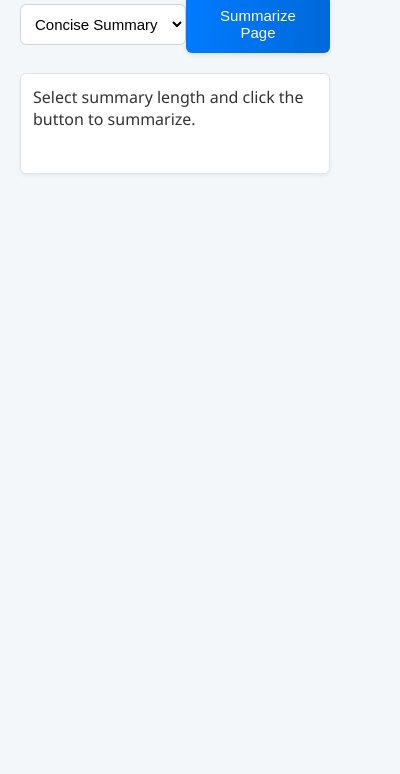
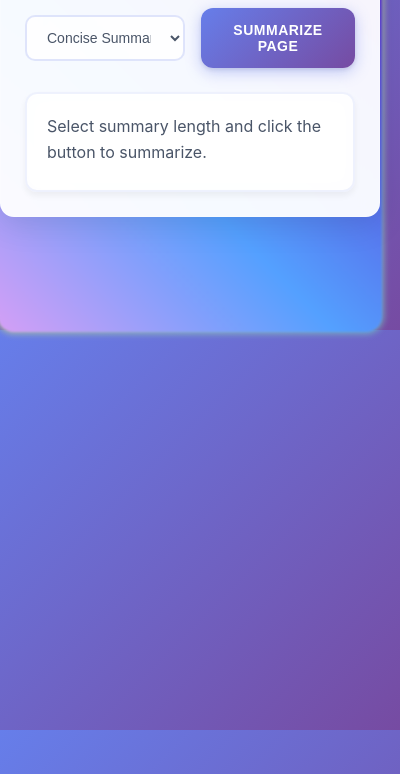
Before and after one commit to Saradhii/quick-read, a browser extension: page popup.html in a window 400 px wide. Shown: the part 70-844 px from the top of the page. Drawn offline with Linux system fonts and the light colour scheme.

Commit message:
Update popup.html

```diff
--- a/popup.html
+++ b/popup.html
@@ -3,127 +3,310 @@
 <head>
   <title>Quick Read Extension</title>
   <style>
-    body {
-      font-family: 'Segoe UI', Tahoma, Geneva, Verdana, sans-serif;
-      width: 350px;
-      padding: 0; /* Remove padding to allow border animation on edge */
-      background-color: #f4f7f9;
-      color: #333;
-      margin: 0;
-      position: relative; /* For pseudo-element positioning if needed */
-      overflow: hidden; /* Important if pseudo-elements go outside */
+    * {
+      box-sizing: border-box;
     }
 
-    /* Animated Border Effect */
+    body {
+      font-family: 'Inter', -apple-system, BlinkMacSystemFont, 'Segoe UI', Roboto, sans-serif;
+      width: 380px;
+      padding: 0;
+      margin: 0;
+      position: relative;
+      overflow: hidden;
+      background: linear-gradient(135deg, #667eea 0%, #764ba2 100%);
+      min-height: 400px;
+    }
+
+    /* Magical Beaming Border Animation */
     body::before {
       content: '';
       position: absolute;
-      top: 0; left: 0;
-      width: 100%; height: 100%;
-      z-index: -1; /* Place it behind the content */
-      animation: animatedBorderBeam 8s linear infinite;
-      background-image: linear-gradient(120deg, #84fab0, #8fd3f4, #a18cd1, #fbc2eb, #84fab0); /* Example gradient */
-      background-size: 300% 300%; /* Make gradient larger than element to allow smooth animation */
-      pointer-events: none; /* Make sure it doesn't interfere with clicks */
+      top: -2px;
+      left: -2px;
+      right: -2px;
+      bottom: -2px;
+      z-index: -1;
+      background: linear-gradient(
+        45deg,
+        #ff6b6b, #4ecdc4, #45b7d1, #96ceb4, #feca57, #ff9ff3, #54a0ff, #5f27cd
+      );
+      background-size: 400% 400%;
+      animation: magicalBeam 4s ease-in-out infinite;
+      border-radius: 16px;
+      filter: blur(1px);
     }
 
-    @keyframes animatedBorderBeam {
-      0% { background-position: 0% 50%; }
-      50% { background-position: 100% 50%; }
-      100% { background-position: 0% 50%; }
+    /* Secondary glow effect */
+    body::after {
+      content: '';
+      position: absolute;
+      top: -4px;
+      left: -4px;
+      right: -4px;
+      bottom: -4px;
+      z-index: -2;
+      background: linear-gradient(
+        -45deg,
+        #ff6b6b, #4ecdc4, #45b7d1, #96ceb4, #feca57, #ff9ff3, #54a0ff, #5f27cd
+      );
+      background-size: 400% 400%;
+      animation: magicalBeam 4s ease-in-out infinite reverse;
+      border-radius: 18px;
+      filter: blur(3px);
+      opacity: 0.7;
     }
 
-    /* Container for actual content, to sit above the animated border */
-    .content-wrapper {
-        padding: 20px; /* Original body padding */
-        background-color: #f4f7f9; /* Match body background to cover the ::before element's center */
-        position: relative; /* Ensure it's above the ::before */
-        z-index: 1;
-        height: 100%; /* Ensure it covers the ::before */
-        box-sizing: border-box;
+    @keyframes magicalBeam {
+      0%, 100% {
+        background-position: 0% 50%;
+      }
+      25% {
+        background-position: 100% 0%;
+      }
+      50% {
+        background-position: 100% 100%;
+      }
+      75% {
+        background-position: 0% 100%;
+      }
     }
 
+    /* Content wrapper with glassmorphism effect */
+    .content-wrapper {
+      padding: 24px;
+      background: rgba(255, 255, 255, 0.95);
+      backdrop-filter: blur(20px);
+      border-radius: 14px;
+      position: relative;
+      z-index: 1;
+      height: 100%;
+      box-shadow:
+        0 8px 32px rgba(0, 0, 0, 0.1),
+        inset 0 1px 0 rgba(255, 255, 255, 0.8);
+      border: 1px solid rgba(255, 255, 255, 0.2);
+    }
 
     h3 {
-      color: #0056b3;
+      background: linear-gradient(135deg, #667eea 0%, #764ba2 100%);
+      -webkit-background-clip: text;
+      -webkit-text-fill-color: transparent;
+      background-clip: text;
       text-align: center;
-      margin-top: 0;
-      margin-bottom: 20px; /* Increased margin */
+      margin: 0 0 24px 0;
+      font-size: 24px;
+      font-weight: 700;
+      letter-spacing: -0.5px;
     }
+
     #controls {
       display: flex;
       justify-content: space-between;
       align-items: center;
-      margin-bottom: 20px; /* Increased margin */
+      margin-bottom: 24px;
+      gap: 16px;
     }
+
+    /* Modern gradient button with hover effects */
     button#summarizeButton {
-      /* Gradient Button */
-      background-image: linear-gradient(to right, #007bff 0%, #0056b3 100%);
-      background-size: 200% auto; /* For potential hover animation */
+      background: linear-gradient(135deg, #667eea 0%, #764ba2 50%, #667eea 100%);
+      background-size: 200% 200%;
       color: white;
       border: none;
-      padding: 12px 18px; /* Slightly larger padding */
-      border-radius: 6px; /* Slightly more rounded */
+      padding: 14px 20px;
+      border-radius: 12px;
       cursor: pointer;
-      font-size: 15px; /* Slightly larger font */
-      transition: background-position 0.3s ease-in-out, box-shadow 0.2s ease;
-      box-shadow: 0 2px 5px rgba(0,0,0,0.1);
+      font-size: 14px;
+      font-weight: 600;
+      transition: all 0.3s cubic-bezier(0.4, 0, 0.2, 1);
+      box-shadow:
+        0 4px 15px rgba(102, 126, 234, 0.4),
+        0 2px 4px rgba(0, 0, 0, 0.1);
+      position: relative;
+      overflow: hidden;
+      text-transform: uppercase;
+      letter-spacing: 0.5px;
     }
+
+    /* Button shine effect */
+    button#summarizeButton::before {
+      content: '';
+      position: absolute;
+      top: 0;
+      left: -100%;
+      width: 100%;
+      height: 100%;
+      background: linear-gradient(
+        90deg,
+        transparent,
+        rgba(255, 255, 255, 0.3),
+        transparent
+      );
+      transition: left 0.5s;
+    }
+
     button#summarizeButton:hover {
-      background-position: right center; /* Change gradient direction on hover */
-      box-shadow: 0 4px 8px rgba(0,0,0,0.15);
+      background-position: right center;
+      transform: translateY(-2px);
+      box-shadow:
+        0 8px 25px rgba(102, 126, 234, 0.6),
+        0 4px 8px rgba(0, 0, 0, 0.15);
     }
+
+    button#summarizeButton:hover::before {
+      left: 100%;
+    }
+
+    button#summarizeButton:active {
+      transform: translateY(0);
+    }
+
     button#summarizeButton:disabled {
-      background-image: none; /* Remove gradient when disabled */
-      background-color: #cccccc;
+      background: linear-gradient(135deg, #e2e8f0 0%, #cbd5e0 100%);
       cursor: not-allowed;
-      box-shadow: none;
+      transform: none;
+      box-shadow: 0 2px 4px rgba(0, 0, 0, 0.1);
+      color: #a0aec0;
     }
+
+    button#summarizeButton:disabled::before {
+      display: none;
+    }
+
+    /* Modern select dropdown */
     select#summaryLength {
-      padding: 10px; /* Increased padding */
-      border-radius: 6px;
-      border: 1px solid #ced4da;
-      font-size: 15px;
-      background-color: white;
+      padding: 12px 16px;
+      border-radius: 10px;
+      border: 2px solid rgba(102, 126, 234, 0.2);
+      font-size: 14px;
+      background: rgba(255, 255, 255, 0.8);
+      backdrop-filter: blur(10px);
+      color: #4a5568;
+      font-weight: 500;
+      cursor: pointer;
+      transition: all 0.3s ease;
+      outline: none;
+      min-width: 160px;
     }
+
+    select#summaryLength:focus {
+      border-color: #667eea;
+      box-shadow: 0 0 0 3px rgba(102, 126, 234, 0.1);
+    }
+
+    select#summaryLength:hover {
+      border-color: rgba(102, 126, 234, 0.4);
+    }
+
+    /* Animated loader with gradient */
     #loader {
       display: none;
-      padding: 15px;
+      padding: 20px;
       text-align: center;
       font-style: italic;
-      color: #555;
-      background-color: #e9ecef;
-      border-radius: 5px;
+      color: #667eea;
+      background: linear-gradient(135deg, rgba(102, 126, 234, 0.1) 0%, rgba(118, 75, 162, 0.1) 100%);
+      border-radius: 12px;
       margin-bottom: 20px;
+      border: 1px solid rgba(102, 126, 234, 0.2);
+      position: relative;
+      overflow: hidden;
     }
+
+    /* Loader animation */
+    #loader::before {
+      content: '';
+      position: absolute;
+      top: 0;
+      left: -100%;
+      width: 100%;
+      height: 100%;
+      background: linear-gradient(
+        90deg,
+        transparent,
+        rgba(102, 126, 234, 0.2),
+        transparent
+      );
+      animation: loaderShine 2s infinite;
+    }
+
+    @keyframes loaderShine {
+      0% { left: -100%; }
+      100% { left: 100%; }
+    }
+
+    /* Modern summary container */
     #summary {
-      margin-top: 10px;
-      border: 1px solid #dee2e6;
-      padding: 12px; /* Increased padding */
-      min-height: 75px;
-      background-color: #ffffff;
-      border-radius: 6px;
-      box-shadow: 0 2px 4px rgba(0,0,0,0.05);
+      margin-top: 16px;
+      border: 2px solid rgba(102, 126, 234, 0.1);
+      padding: 20px;
+      min-height: 100px;
+      background: rgba(255, 255, 255, 0.7);
+      backdrop-filter: blur(10px);
+      border-radius: 12px;
+      box-shadow:
+        0 4px 6px rgba(0, 0, 0, 0.05),
+        inset 0 1px 0 rgba(255, 255, 255, 0.8);
+      transition: all 0.3s ease;
     }
+
+    #summary:hover {
+      border-color: rgba(102, 126, 234, 0.2);
+      box-shadow:
+        0 8px 15px rgba(0, 0, 0, 0.1),
+        inset 0 1px 0 rgba(255, 255, 255, 0.8);
+    }
+
+    #summary p {
+      margin: 0 0 12px 0;
+      line-height: 1.6;
+      color: #4a5568;
+    }
+
     #summary p:first-child {
-        margin-top: 0;
+      margin-top: 0;
     }
+
+    #summary p:last-child {
+      margin-bottom: 0;
+    }
+
     #summary ul {
       padding-left: 20px;
-      margin-top: 0;
+      margin: 0;
+    }
+
+    #summary li {
+      margin-bottom: 12px;
+      line-height: 1.6;
+      color: #4a5568;
+    }
+
+    #summary li:last-child {
       margin-bottom: 0;
     }
-    #summary li {
-      margin-bottom: 10px; /* Increased space */
-      line-height: 1.5; /* Improved readability */
+
+    /* Subtle animations for content */
+    .content-wrapper > * {
+      animation: fadeInUp 0.6s ease-out forwards;
+      opacity: 0;
+      transform: translateY(20px);
     }
-    #summary li:last-child {
-      margin-bottom: 0;
+
+    .content-wrapper > *:nth-child(1) { animation-delay: 0.1s; }
+    .content-wrapper > *:nth-child(2) { animation-delay: 0.2s; }
+    .content-wrapper > *:nth-child(3) { animation-delay: 0.3s; }
+    .content-wrapper > *:nth-child(4) { animation-delay: 0.4s; }
+
+    @keyframes fadeInUp {
+      to {
+        opacity: 1;
+        transform: translateY(0);
+      }
     }
   </style>
 </head>
 <body>
-  <!-- Wrap content to sit above the animated border -->
   <div class="content-wrapper">
     <h3>Quick Read</h3>
 
```
